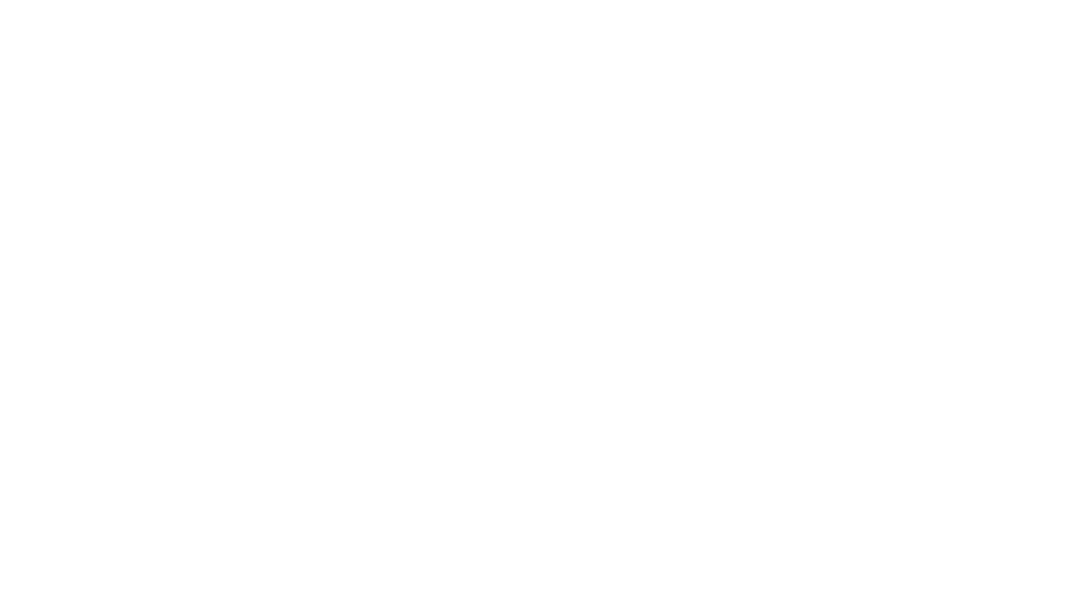
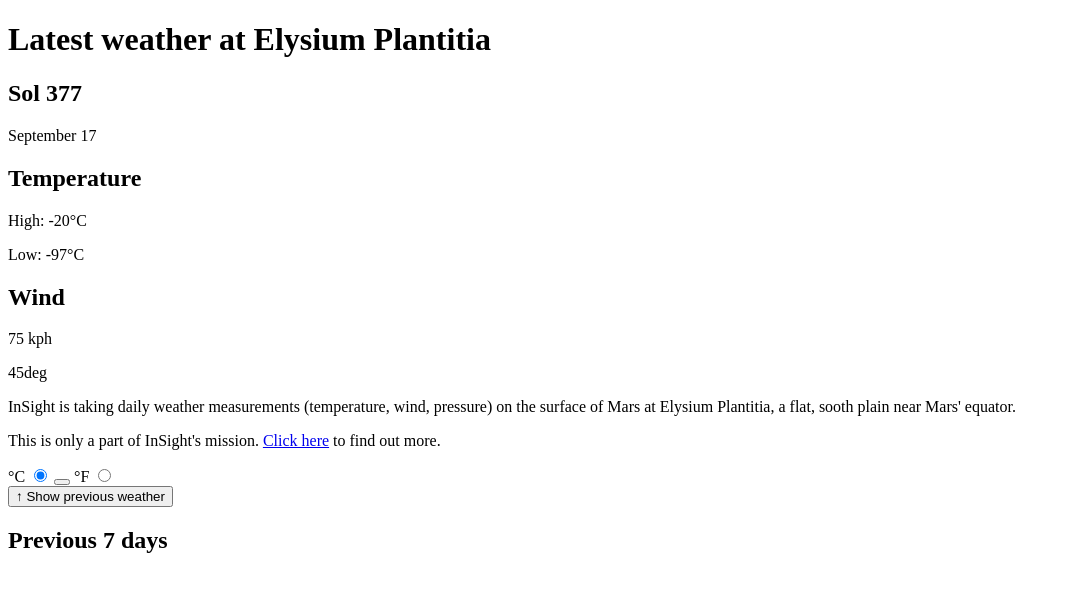
Before and after one commit to sidhlee/mars-weather-app, a website built with Parcel: page src/index.html in a window 1280 px wide. Shown: the whole page, without its empty margins (0-1070 px from the left). Built offline with nearby package versions, Linux system fonts and the light colour scheme.

Commit message:
Add HTML markup

```diff
--- a/src/index.html
+++ b/src/index.html
@@ -8,7 +8,79 @@
 </head>
 
 <body>
+  <main class="mars-current-weather">
+    <h1 class="main-title">Latest weather at Elysium Plantitia</h1>
+    <div class="date">
+      <h2 class="section-title section-title--date">Sol 377</h2>
+      <p class="date__date">September 17</p>
+    </div>
+    <div class="temp">
+      <h2 class="section-title">Temperature</h2>
+      <p class="reading">High: -20°C</p>
+      <p class="reading">Low: -97°C</p>
+    </div>
+    <div class="wind">
+      <h2 class="section-title">Wind</h2>
+      <p class="reading">75 kph</p>
+      <div class="wind-direction">
+        <!-- Circle -->
+        <p class="sr-only">45deg</p>
+        <!-- Pointer -->
+        <div class="wind__arrow"></div>
+      </div>
+    </div>
 
+    <div class="info">
+      <p>InSight is taking daily weather measurements (temperature, wind, pressure) on the surface of Mars at Elysium
+        Plantitia, a flat, sooth plain near Mars' equator.</p>
+      <p>This is only a part of InSight's mission. <a href="https://mars.nasa.gov/insight/mission/overview">Click
+          here</a>
+        to find out more.</p>
+    </div>
+
+    <div class="unit">
+      <label for="cel">°C</label>
+      <input type="radio" id="cel" name="unit" checked>
+      <button class="unit__toggle" data-unit-toggle></button>
+
+      <label for="fah">°F</label>
+      <input type="radio" id="fah" name="unit">
+    </div>
+  </main>
+
+  <div class="previous-weather">
+    <!-- bottom-drawer toggler: on click, add .show-weather to .previous-weather -->
+    <button class="show-previous-weather">
+      <span>&#8593;</span>
+      <span class="sr-only">Show previous weather</span>
+    </button>
+
+    <h2 class="main-title previous-weather__title">Previous 7 days</h2>
+
+    <div class="previous-days" data-previous-sols></div>
+
+    <template data-precious-sol-template>
+      <div class="previous-day">
+        <h3 class="previous-day__sol">
+          Sol <span data-sol></span>
+        </h3>
+        <p class="previous-day__date" data-date></p>
+        <p class="previous-day__temp">
+          High:
+          <span data-temp-high></span>
+          °<span data-temp-unit></span>
+        </p>
+        <p class="previous-day__temp">
+          Low:
+          <span data-temp-low></span>
+          °<span data-temp-unit></span>
+        </p>
+        <button class="previous-day__more-info" data-select-button>more info</button>
+      </div>
+    </template>
+  </div>
+
+  <script src="index.js"></script>
 </body>
 
 </html>
```
